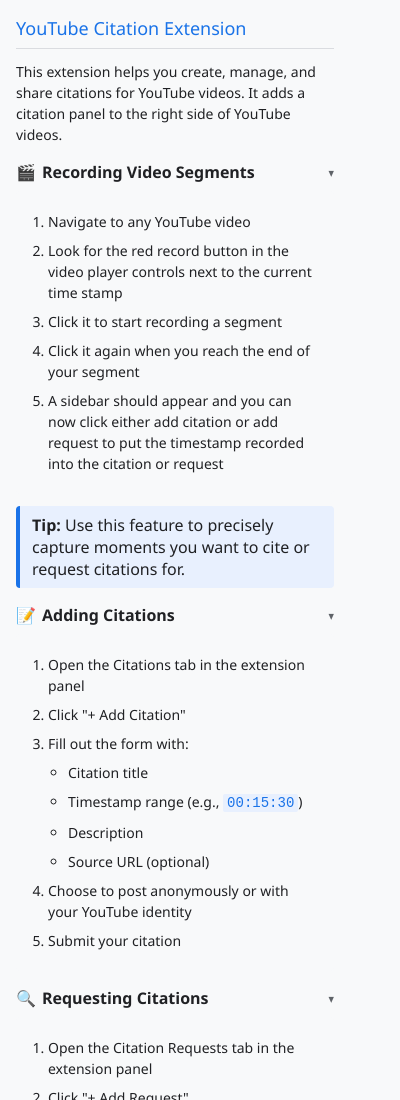
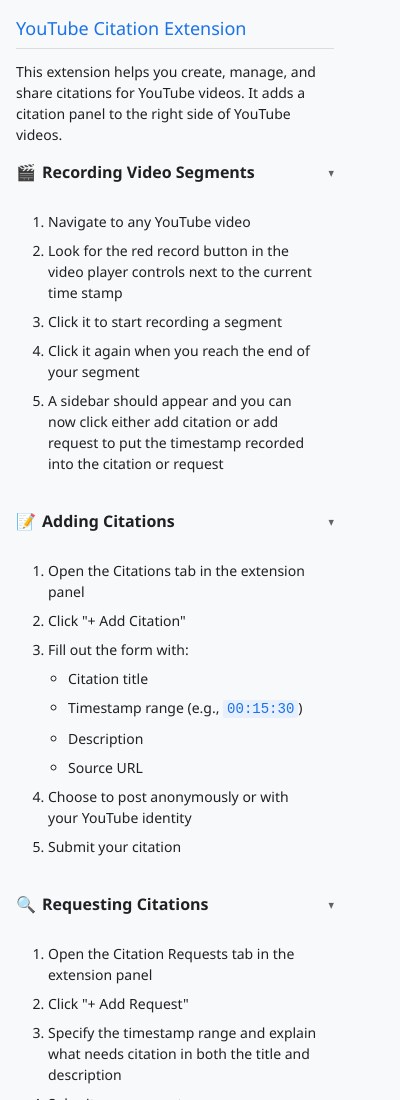
Before and after one commit to JaimeMagsino/thesis, a browser extension: page popup.html in a window 400 px wide. Shown: the top 1100 px of the page. Drawn offline with Linux system fonts and the light colour scheme.

Commit message:
Update popup.html

```diff
--- a/popup.html
+++ b/popup.html
@@ -137,9 +137,6 @@
                         into the citation or request</li>
                 </ol>
             </div>
-            <div class="tip">
-                <strong>Tip:</strong> Use this feature to precisely capture moments you want to cite or request citations for.
-            </div>
         </div>
 
         <div class="feature">
@@ -153,7 +150,7 @@
                             <li>Citation title</li>
                             <li>Timestamp range (e.g., <span class="timestamp">00:15:30</span>)</li>
                             <li>Description</li>
-                            <li>Source URL (optional)</li>
+                            <li>Source URL</li>
                         </ul>
                     </li>
                     <li>Choose to post anonymously or with your YouTube identity</li>
```
